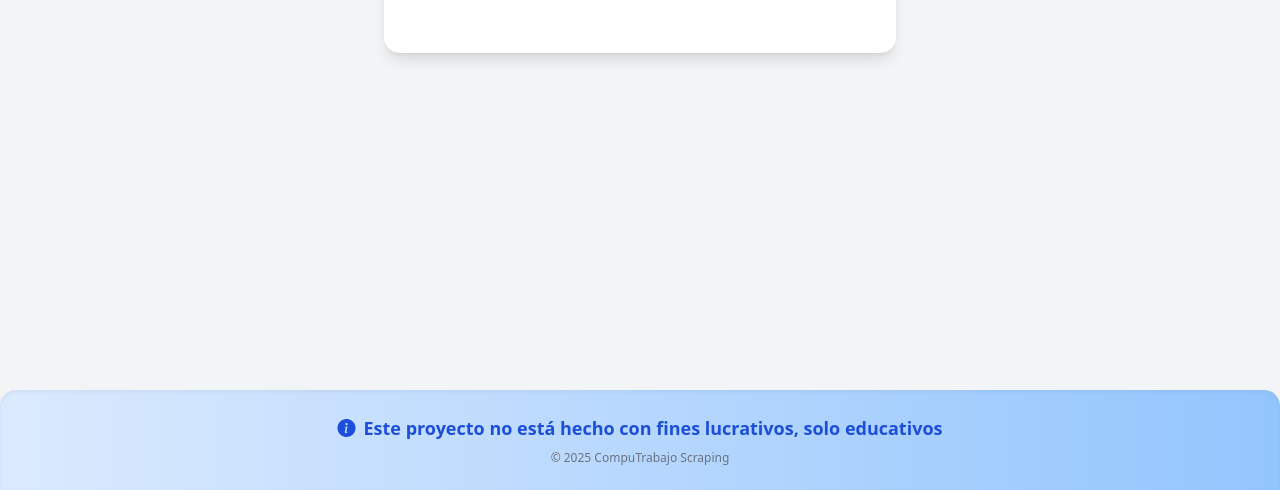
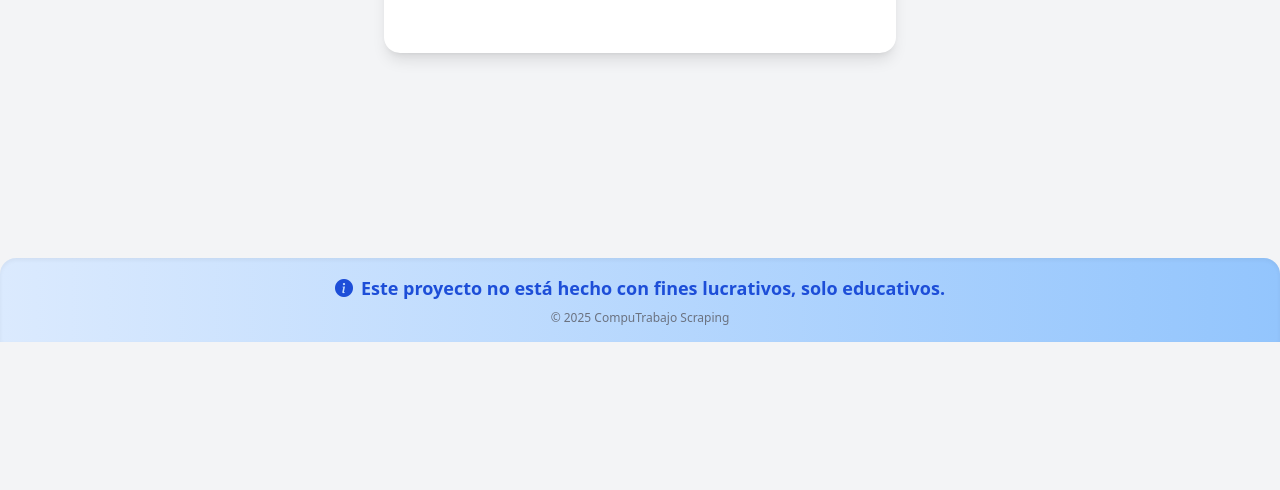
Before and after one commit to Z4ik0/Frontend_scrappingCT, a plain HTML site: page index.html in a window 1280 px wide. Shown: the part 458-948 px from the top of the page. After the commit the page ends 800 px from the top, so only its background shows below. Drawn offline with nearby package versions, Linux system fonts and the light colour scheme.

Commit message:
[MOTIFY]:modifique el footer del index.html

```diff
--- a/index.html
+++ b/index.html
@@ -57,10 +57,11 @@
         ></div>
       </div>
     </div>
-    <footer class="mt-12 bg-gradient-to-r from-blue-100 to-blue-300 py-6 rounded-t-2xl shadow-inner">
+    <footer class="fixed bottom-0 left-0 w-full bg-gradient-to-r from-blue-100 to-blue-300 py-4 rounded-t-2xl shadow-inner z-50">
       <div class="flex flex-col items-center gap-2">
         <span class="text-blue-700 text-lg font-semibold flex items-center gap-2">
-          <i class="bi bi-info-circle-fill"></i>Este proyecto no está hecho con fines lucrativos, solo educativos
+          <i class="bi bi-info-circle-fill"></i>
+          Este proyecto no está hecho con fines lucrativos, solo educativos.
         </span>
         <span class="text-gray-500 text-xs">© 2025 CompuTrabajo Scraping</span>
       </div>
```
